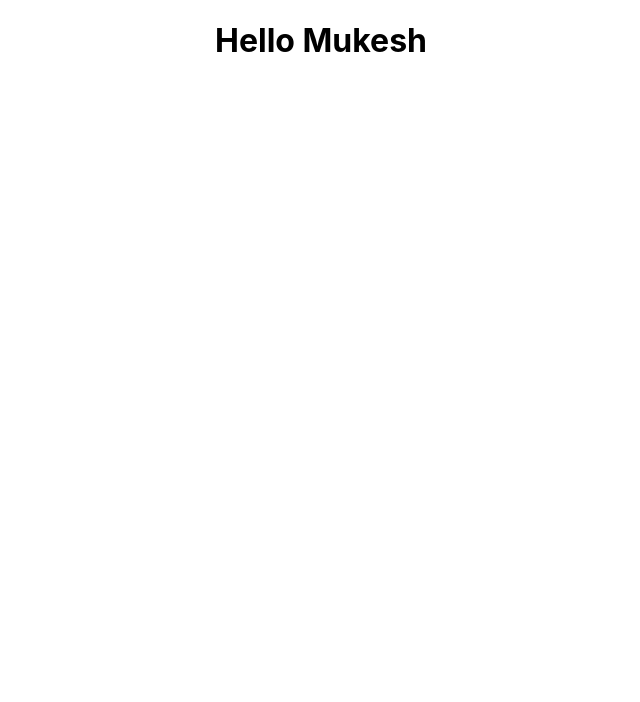
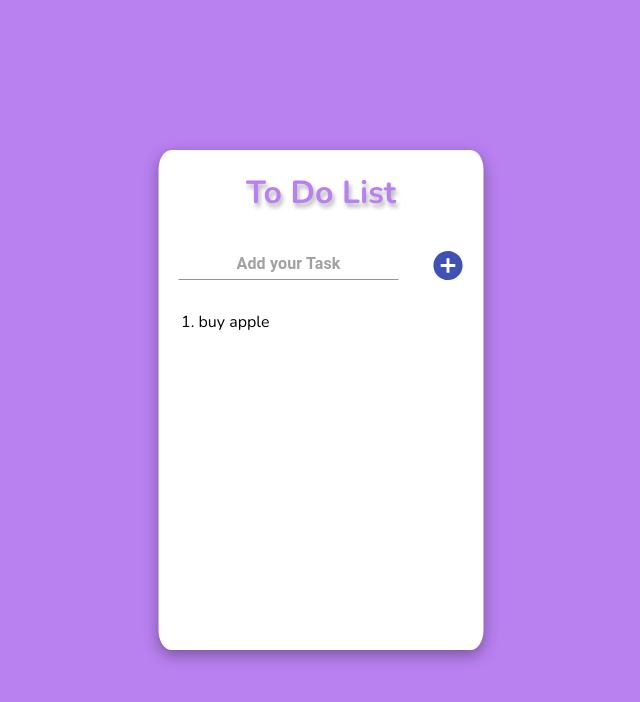
Before and after one commit to the-macson/Todo-web, a React (Create React App) app: page / in a window 1280 px wide. Shown: the top 702 px of the page, without its empty margins (319-959 px from the left). Built offline with nearby package versions, Linux system fonts and the light colour scheme.

Commit message:
add style part

```diff
--- a/package.json
+++ b/package.json
@@ -3,11 +3,15 @@
   "version": "0.1.0",
   "private": true,
   "dependencies": {
+    "@material-ui/core": "^4.12.3",
+    "@material-ui/icons": "^4.11.2",
     "@testing-library/jest-dom": "^5.11.4",
     "@testing-library/react": "^11.1.0",
     "@testing-library/user-event": "^12.1.10",
+    "font-awesome": "^4.7.0",
     "react": "^17.0.2",
     "react-dom": "^17.0.2",
+    "react-icons": "^4.2.0",
     "react-scripts": "4.0.3",
     "web-vitals": "^1.0.1"
   },
--- a/public/index.html
+++ b/public/index.html
@@ -9,6 +9,13 @@
       name="description"
       content="Web site created using create-react-app"
     />
+    <link rel="preconnect" href="https://fonts.googleapis.com">
+    <link rel="preconnect" href="https://fonts.gstatic.com" crossorigin>
+
+    <!-- google font added -->
+    <link
+      href="https://fonts.googleapis.com/css2?family=Nunito:ital,wght@0,200;0,300;0,400;0,600;0,700;0,800;0,900;1,200;1,300;1,400;1,600;1,700;1,800;1,900&display=swap"
+      rel="stylesheet">
     <link rel="apple-touch-icon" href="%PUBLIC_URL%/logo192.png" />
     <!--
       manifest.json provides metadata used when your web app is installed on a
--- a/src/App.css
+++ b/src/App.css
@@ -1,38 +1,50 @@
-.App {
-  text-align: center;
+body {
+  background-color: #b980f0;
 }
 
-.App-logo {
-  height: 40vmin;
-  pointer-events: none;
+  /* apply CSS on box and also did box is centre verticaly and horizontally */
+.center {
+  margin: 0;
+  position: absolute;
+  top: 50%;
+  left: 50%;
+  -ms-transform: translate(-50%, -50%);
+  transform: translate(-50%, -50%);
+  background-color: #fff;
+  height: 500px;
+  width: 325px;
+  border-radius: 4%;
+  box-shadow: rgba(0, 0, 0, 0.35) 0px 5px 15px;
 }
 
-@media (prefers-reduced-motion: no-preference) {
-  .App-logo {
-    animation: App-logo-spin infinite 20s linear;
-  }
+ /* add box shdow on hover effect  */
+.center:hover{
+    box-shadow: rgba(17, 12, 46, 0.15) 0px 48px 100px 0px;
 }
 
-.App-header {
-  background-color: #282c34;
-  min-height: 100vh;
-  display: flex;
-  flex-direction: column;
-  align-items: center;
-  justify-content: center;
-  font-size: calc(10px + 2vmin);
-  color: white;
+/* added CSS on H1 tag for good looking */
+h1{
+    text-align: center;
+    color: #b980f0;
+    text-shadow: 2px 4px 4px rgba(0,0,0,0.3),
+    0px -4px 5px rgba(255,255,255,0.3);
 }
 
-.App-link {
-  color: #61dafb;
+.task{
+    margin-left: 20px;
+    text-align: center;
 }
 
-@keyframes App-logo-spin {
-  from {
-    transform: rotate(0deg);
-  }
-  to {
-    transform: rotate(360deg);
-  }
+input[type="text"]::placeholder {
+                text-align: center;
+                font-weight: 600;
+            }
+
+ .icon{
+  margin-left: 20px;
+  color: #b980f0;
 }
+
+.icon:hover{
+  color: green;
+}
--- a/src/App.js
+++ b/src/App.js
@@ -1,11 +1,34 @@
-import logo from './logo.svg';
-import './App.css';
+import React, {useState} from "react";
+import Input from "@material-ui/core/Input";
+// import Button from "@material-ui/core/Button";
+// import AddIcon from "@material-ui/icons/Add";
+import AddCircleIcon from "@material-ui/icons/AddCircle";
+import IconButton from "@material-ui/core/IconButton";
+import "./App.css";
+function App() {
+  const [inputList, setInputList] = useState("buy apple");
+  const itemEvent =()=>{
 
-function App() {
+  }
   return (
-    <div className="App">
-     <h1>Hello Mukesh</h1>
-    </div>
+    <>
+      <div className="main">
+        <div class="center">
+          <h1>To Do List</h1>
+          <Input type="text" placeholder="Add your Task" className="task" onChange={itemEvent} />
+          <span className="icon">
+            <IconButton aria-label="add" color="primary" className="icon">
+              <AddCircleIcon fontSize="large" className="add" />
+            </IconButton>
+          </span>
+          <ol>
+            <li>
+              {inputList}
+            </li>
+          </ol>
+        </div>
+      </div>
+    </>
   );
 }
 
--- a/src/index.css
+++ b/src/index.css
@@ -1,13 +1,11 @@
 body {
   margin: 0;
-  font-family: -apple-system, BlinkMacSystemFont, 'Segoe UI', 'Roboto', 'Oxygen',
-    'Ubuntu', 'Cantarell', 'Fira Sans', 'Droid Sans', 'Helvetica Neue',
-    sans-serif;
+  font-family: "Nunito", sans-serif;
   -webkit-font-smoothing: antialiased;
   -moz-osx-font-smoothing: grayscale;
 }
 
 code {
-  font-family: source-code-pro, Menlo, Monaco, Consolas, 'Courier New',
+  font-family: source-code-pro, Menlo, Monaco, Consolas, "Courier New",
     monospace;
 }
```
Also changed, not shown: src/logo.svg (deleted), 1 other file (tests, documents, lock files or other folders).
